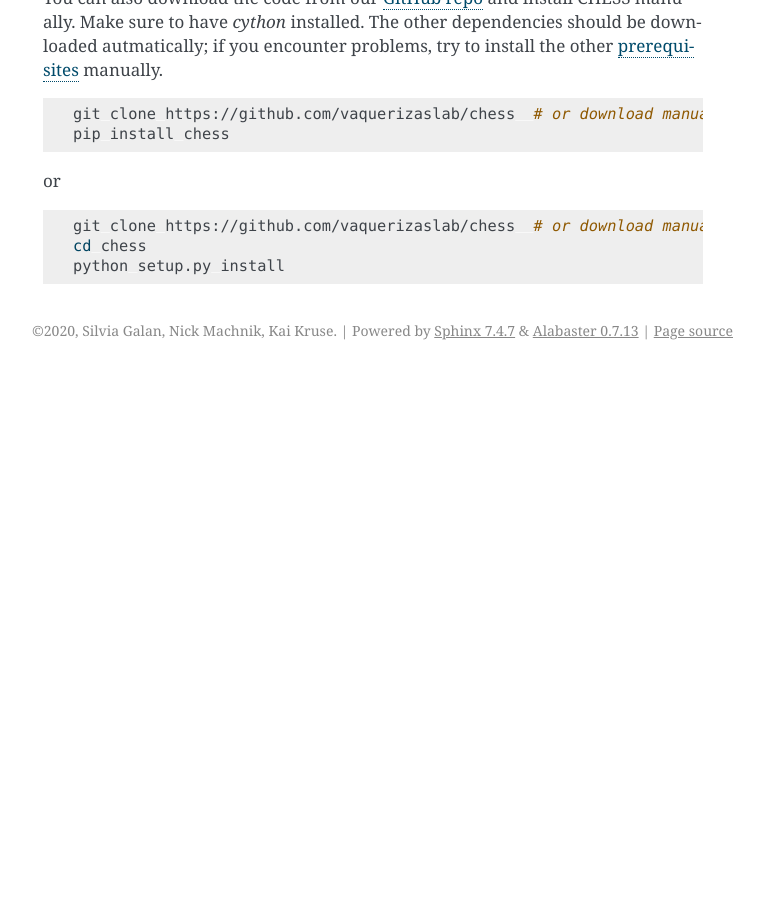
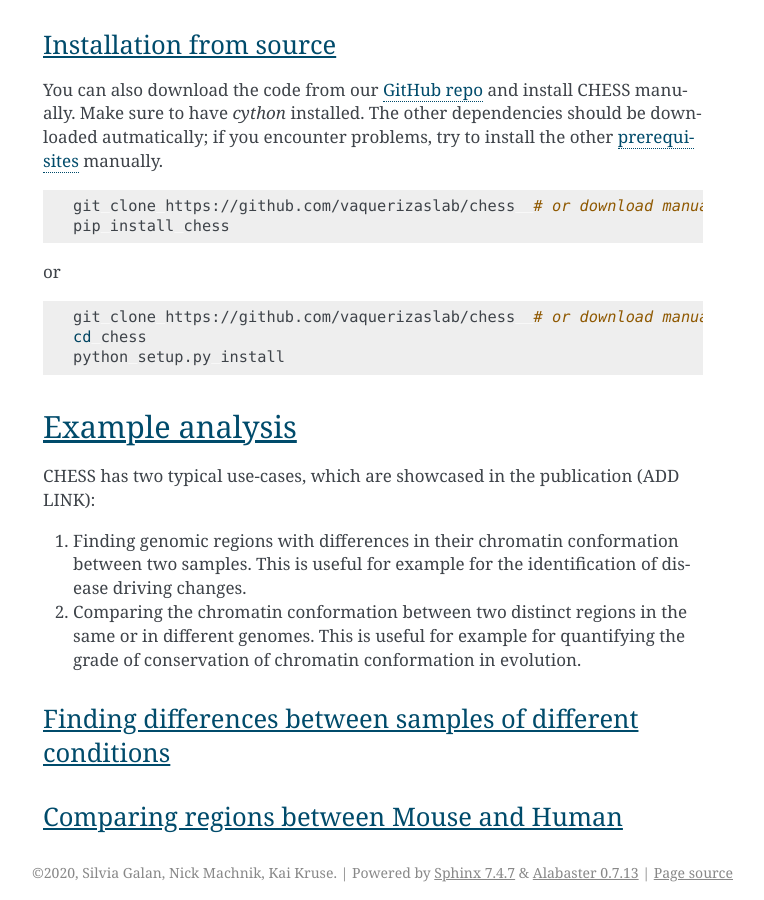
Before and after one commit to vaquerizaslab/chess, a Sphinx documentation site: the page built from docs/getting_started.rst, in a window 1280 px wide and 900 px high, scrolled down 1128 px. Shown: the whole window, without its empty margins (377-1141 px from the left). Built offline with Sphinx 7.4.7, drawn with Linux system fonts in a browser that asks for light colours; before the commit the page ends 1498 px from its top, so only the background shows below that; some of the changed text lies outside the part shown.

Commit message:
Add intro for example analysis

```diff
--- a/docs/getting_started.rst
+++ b/docs/getting_started.rst
@@ -62,3 +62,28 @@ or
   git clone https://github.com/vaquerizaslab/chess  # or download manually
   cd chess
   python setup.py install
+
+
+****************
+Example analysis
+****************
+
+CHESS has two typical use-cases, which are showcased in the publication (ADD LINK):
+
+1. Finding genomic regions with differences in their chromatin conformation between
+   two samples. This is useful for example for the identification of
+   disease driving changes.
+
+2. Comparing the chromatin conformation between two distinct regions in the same
+   or in different genomes. This is useful for example for quantifying the grade
+   of conservation of chromatin conformation in evolution.
+
+===========================================================
+Finding differences between samples of different conditions
+===========================================================
+
+
+
+=========================================
+Comparing regions between Mouse and Human
+=========================================
```
